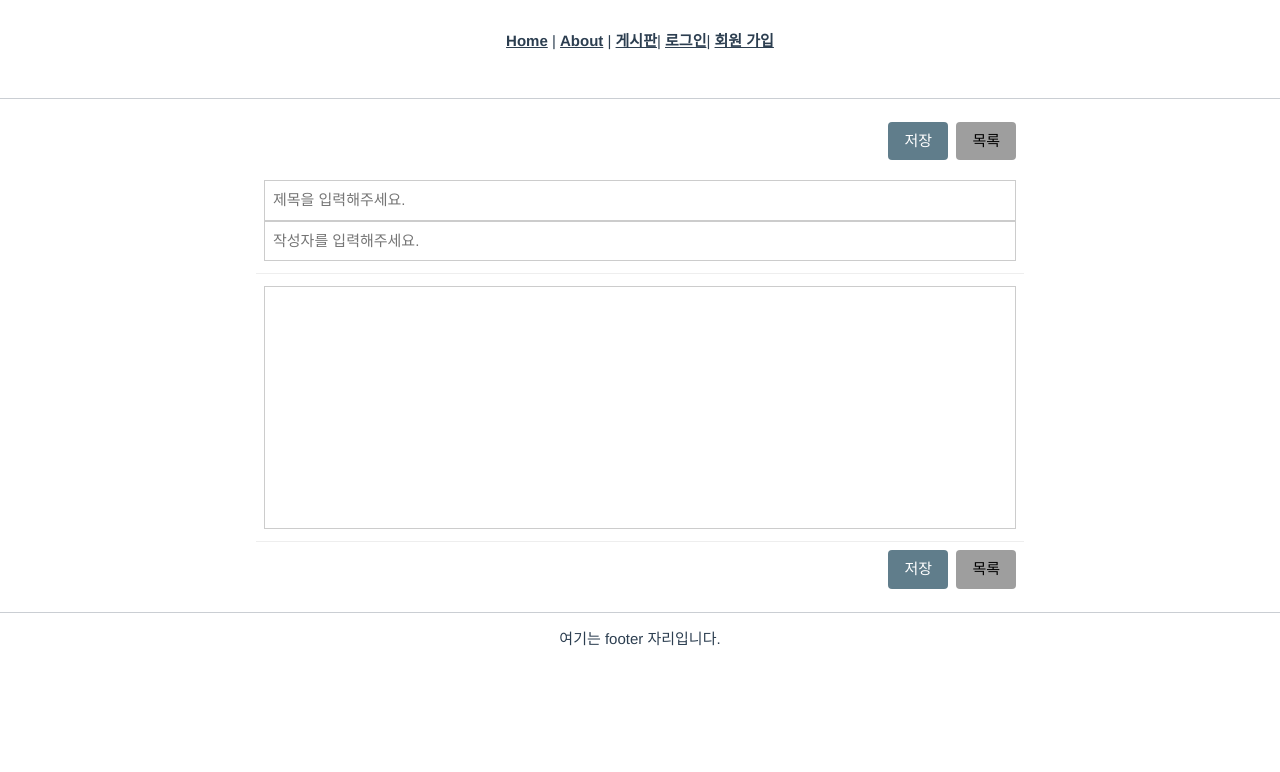
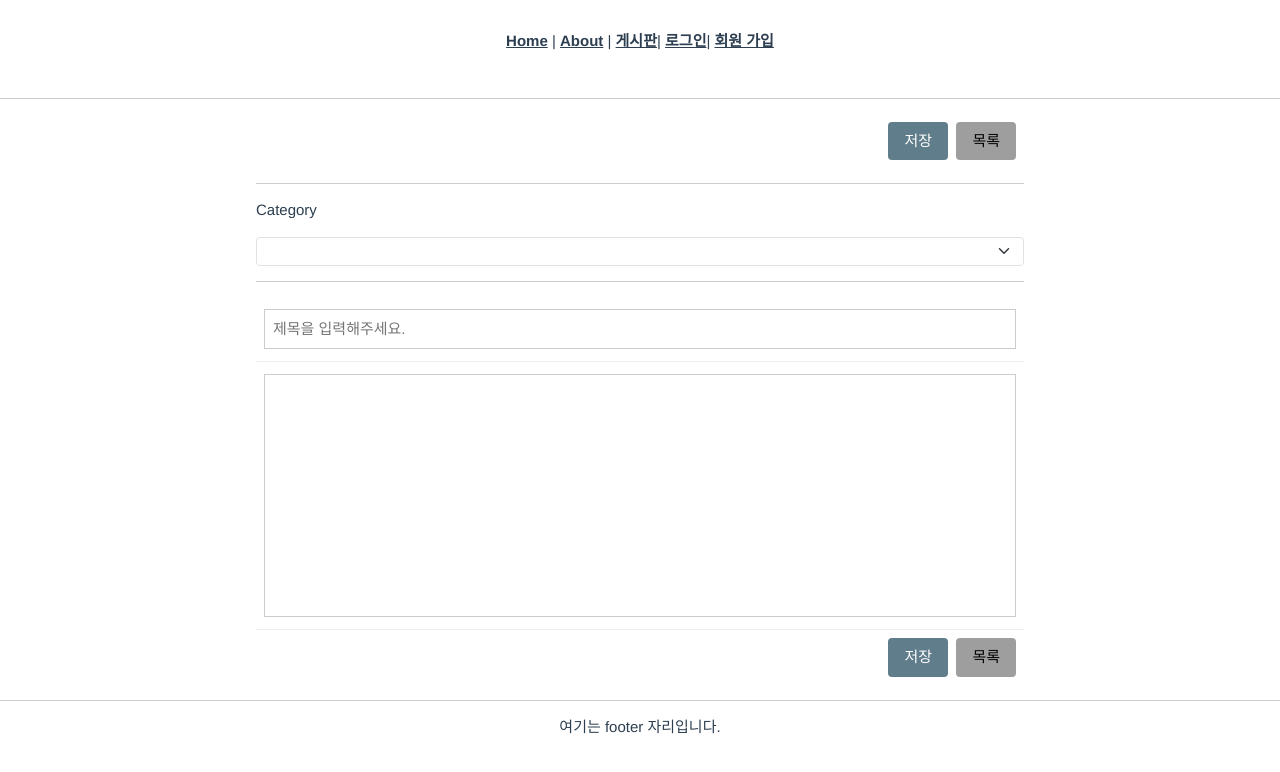
Before and after one commit to Sku-Deview/Sku-Deview, a Vue app in the folder frontend/: page /board/write in a window 1280 px wide. Shown: the top 772 px of the page. Built offline with nearby package versions, Linux system fonts and the light colour scheme.

Commit message:
feat : accessToken을 활용하여 createPost 테스트 완료

```diff
--- a/frontend/src/router/index.js
+++ b/frontend/src/router/index.js
@@ -52,4 +52,5 @@ const router = createRouter({
     routes
 })
 
+
 export default router
--- a/frontend/src/views/board/BoardWrite.vue
+++ b/frontend/src/views/board/BoardWrite.vue
@@ -4,12 +4,18 @@
       <button type="button" class="w3-button w3-round w3-blue-gray" v-on:click="fnSave">저장</button>&nbsp;
       <button type="button" class="w3-button w3-round w3-gray" v-on:click="fnList">목록</button>
     </div>
+    <div>
+      <hr>
+      <label>Category</label>
+      <b-form-select v-model="postCategory" :options="options" size="sm" class="mt-3" ></b-form-select>
+      <hr>
+
+    </div>
     <div class="board-contents">
       <input type="text" v-model="title" class="w3-input w3-border" placeholder="제목을 입력해주세요.">
-      <input type="text" v-model="author" class="w3-input w3-border" placeholder="작성자를 입력해주세요." v-if="idx === undefined">
     </div>
     <div class="board-contents">
-      <textarea id="" cols="30" rows="10" v-model="contents" class="w3-input w3-border" style="resize: none;">
+      <textarea id="" cols="30" rows="10" v-model="content" class="w3-input w3-border" style="resize: none;">
       </textarea>
     </div>
     <div class="common-buttons">
@@ -27,9 +33,15 @@ export default {
       idx: this.$route.query.idx,
 
       title: '',
-      author: '',
-      contents: '',
-      created_at: ''
+      content: '',
+      created_at: '',
+      postCategory:'',
+      options: [
+        { value: 'NOTICE', text: '공지사항' },
+        { value: 'QNA', text: '질문' },
+        { value: 'FREE', text: '자유' },
+        { value: 'INFO', text: '정보' },
+          ]
     }
   },
   mounted() {
@@ -40,6 +52,7 @@ export default {
       if (this.idx !== undefined) {
         this.$axios.get('/api/v1/post/' + this.idx,{
             params: this.requestBody
+
         }).then((res) => {
           this.title = res.data.title
           this.author = res.data.memberNickname
@@ -65,20 +78,23 @@ export default {
       })
     },
     fnSave() {
-      let apiUrl = '/api/v1/post'
+      // let apiUrl = '/api/v1/post'
       this.form = {
-        "idx": this.idx,
         "title": this.title,
-        "contents": this.contents,
-        "author": this.author
+        "content": this.content,
+        "postCategory": this.postCategory,
       }
 
       if (this.idx === undefined) {
         //INSERT
-        this.$axios.post(apiUrl, this.form)
+        this.$axios.post("/api/v1/post",this.form, {
+          headers:{
+            Authorization :`Bearer ${ localStorage.getItem('user_token')}`
+          }
+        })
             .then((res) => {
               alert('글이 저장되었습니다.')
-              this.fnView(res.data.postId)
+              this.fnView(res.data)
             }).catch((err) => {
           if (err.message.indexOf('Network Error') > -1) {
             alert('네트워크가 원활하지 않습니다.\n잠시 후 다시 시도해주세요.')
```
Also changed, not shown: 2 other files (tests, documents, lock files or other folders).
